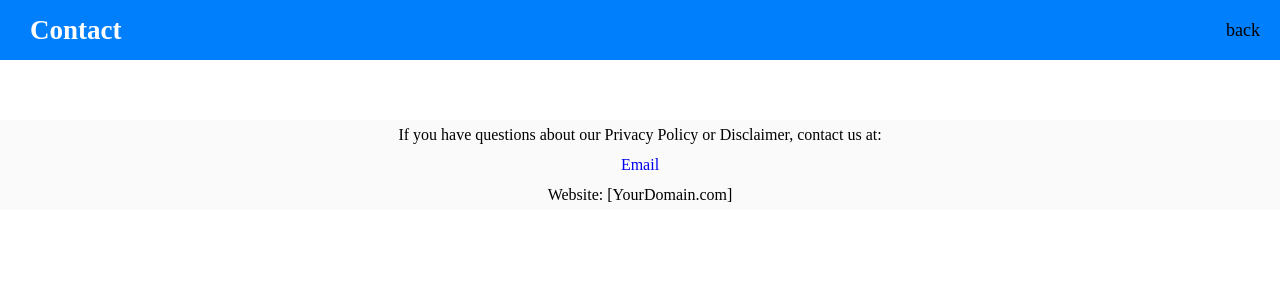
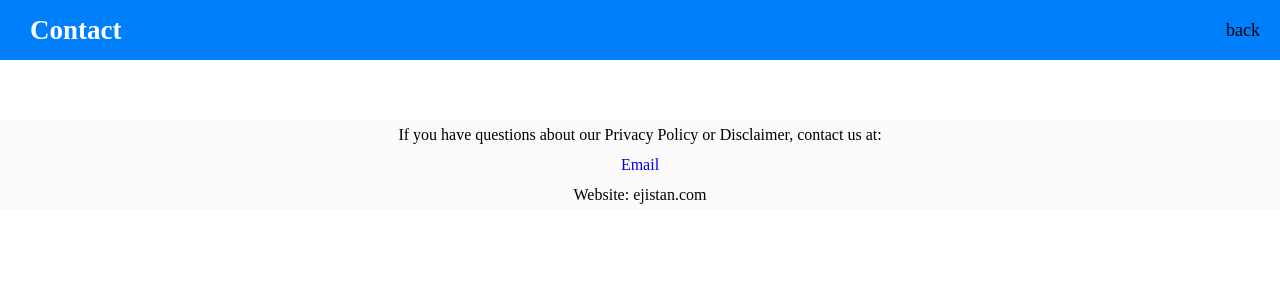
Before and after one commit to Jostanley/Exnesspartner, a React (Vite) app: page /contact in a window 1280 px wide. Shown: the top 300 px of the page. Built offline with nearby package versions, Linux system fonts and the light colour scheme.

Commit message:
Update Contact.jsx

```diff
--- a/src/Terms/Contact.jsx
+++ b/src/Terms/Contact.jsx
@@ -17,7 +17,7 @@ If you have questions about our Privacy Policy or Disclaimer, contact us at:
 <div>
 <Link to = "mailto =ejikejostanley@gmail.com">Email</Link>
 <p>
-Website: [YourDomain.com]
+Website: ejistan.com
 </p>
 </div>
 
```
